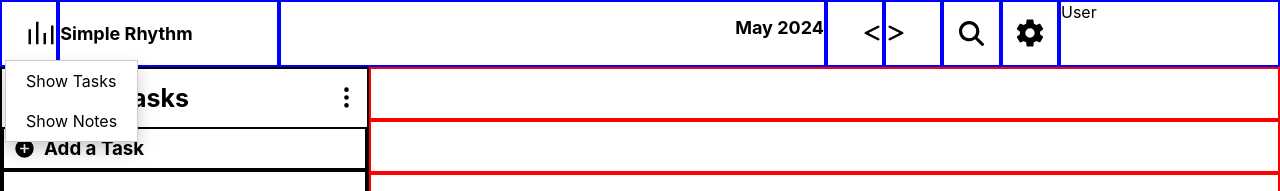
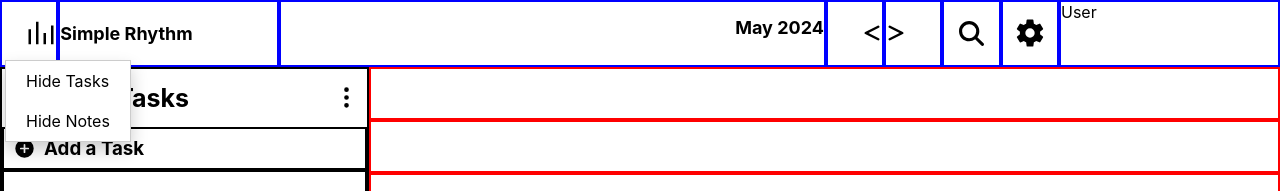
Before and after one commit to this-is-judith/weekly-planner, a React (Create React App) app: page / in a window 1280 px wide. Both pictures are taken after a click on the element 29 px from the left and 33 px from the top of the page. Shown: the top 191 px of the page. Built offline with nearby package versions, Linux system fonts and the light colour scheme.

Commit message:
brainstorm states for various layouts

```diff
--- a/src/Components/Header.jsx
+++ b/src/Components/Header.jsx
@@ -22,16 +22,16 @@ function Header() {
         {dropdownVisible && (
           <div className="dropdown-menu">
             <div
-              onClick={() => handleOptionClick("show tasks")}
+              onClick={() => handleOptionClick("hide tasks")}
               className="dropdown-item"
             >
-              Show Tasks
+              Hide Tasks
             </div>
             <div
-              onClick={() => handleOptionClick("show notes")}
+              onClick={() => handleOptionClick("hide notes")}
               className="dropdown-item"
             >
-              Show Notes
+              Hide Notes
             </div>
           </div>
         )}
--- a/src/Components/header.css
+++ b/src/Components/header.css
@@ -79,5 +79,5 @@
 }
 
 .dropdown-item:hover {
-  background-color: #f1f1f1;
+  background-color: lightgray;
 }
```
Also changed, not shown: src/App.js (+10 -0 lines).
